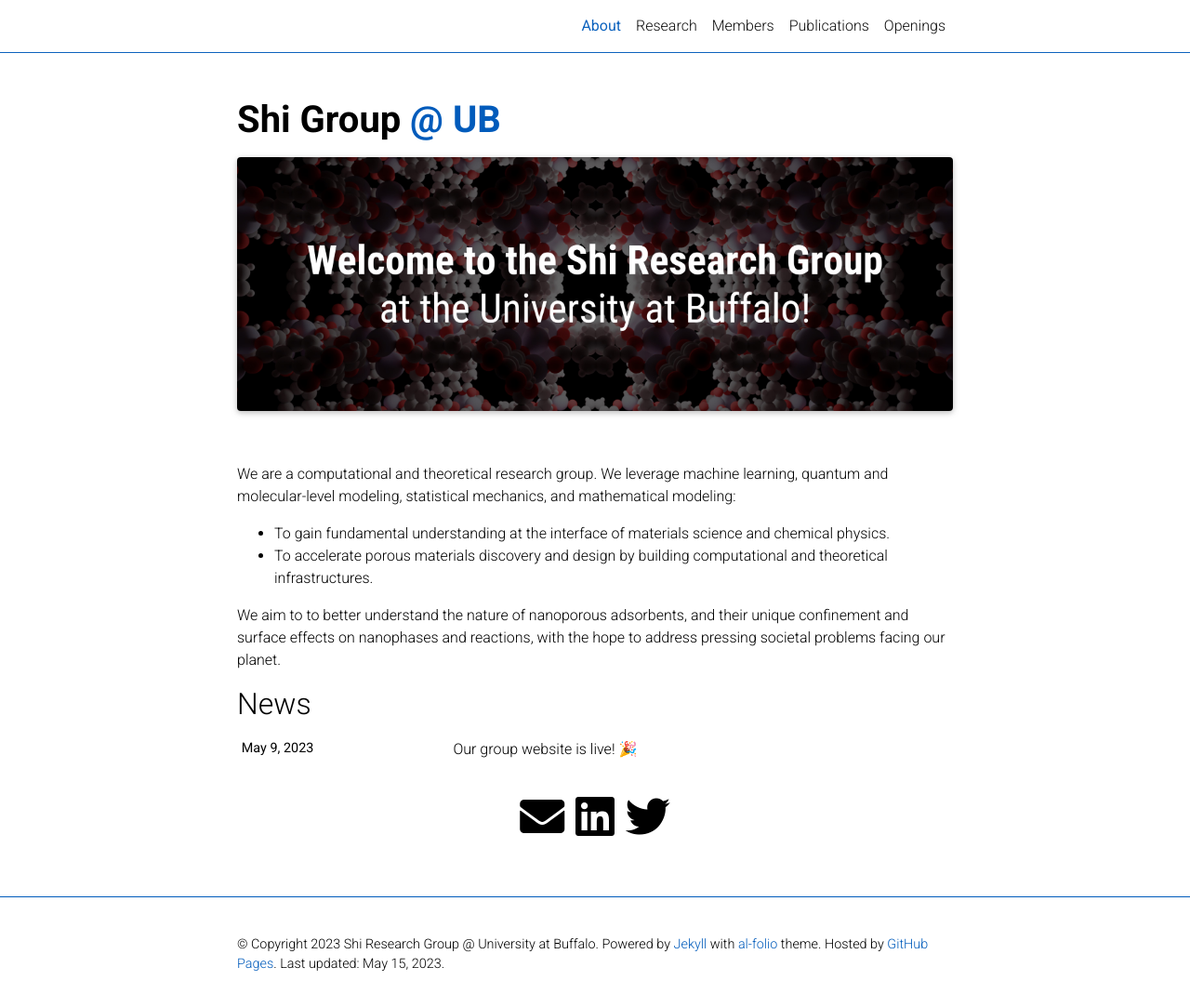
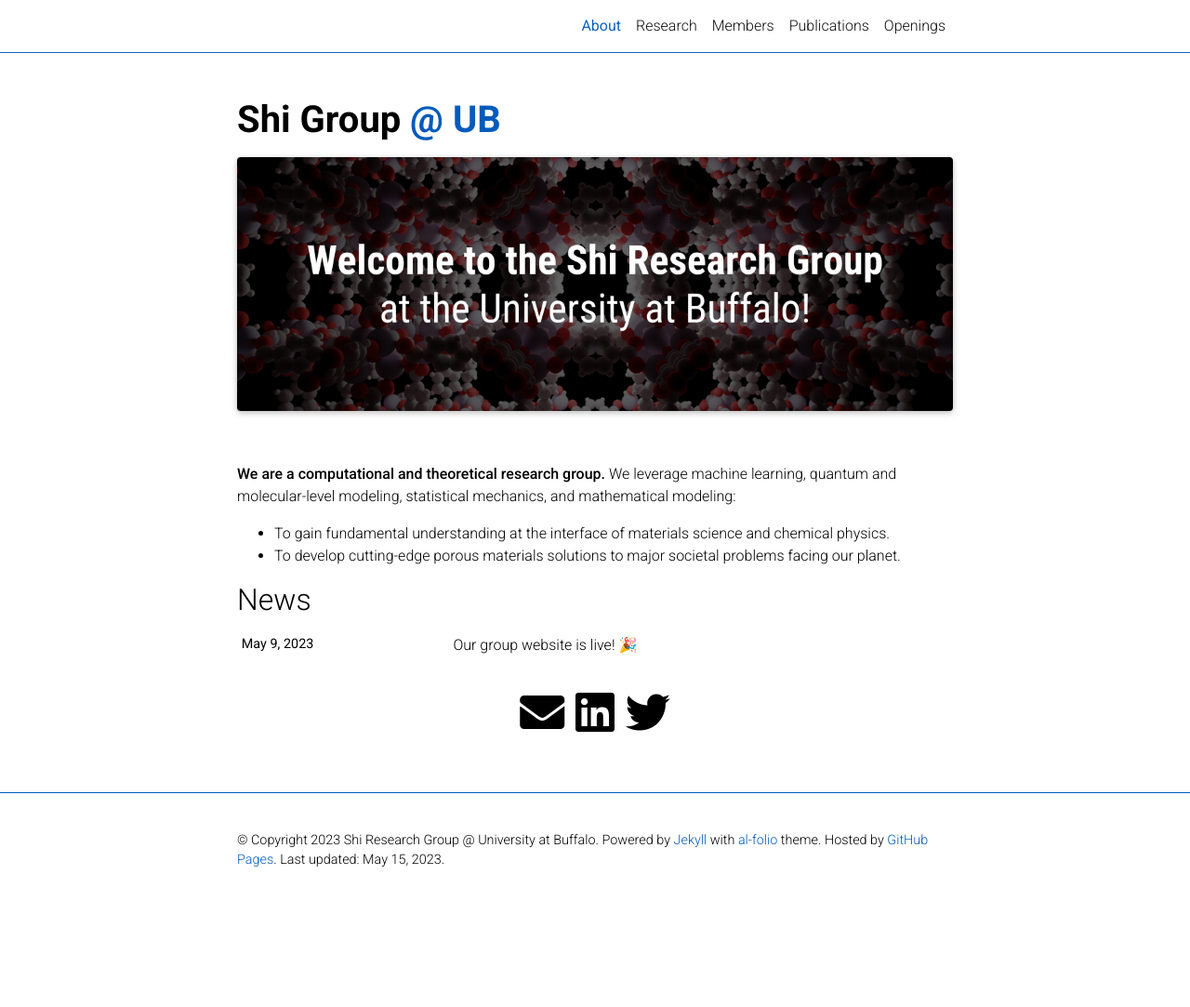
Before and after one commit to ShiResearchGroup/shiresearchgroup.github.io, a Jekyll site: the page built from _pages/about.md, in a window 1280 px wide and 1088 px high. Shown: the top 1083 px of the window at 93% size. Built offline with Jekyll 4.4.1, drawn with Linux system fonts in a browser that asks for light colours; full-size pictures stand in for the smaller copies a plugin makes; comment, search, counter and statistics services are not loaded; a style sheet for code colours, icons or effects is not loaded.

Commit message:
Update about.md

```diff
--- a/_pages/about.md
+++ b/_pages/about.md
@@ -23,8 +23,6 @@ social: true  # includes social icons at the bottom of the page
 </div>
 <br>
 
-We are a computational and theoretical research group. We leverage machine learning, quantum and molecular-level modeling, statistical mechanics, and mathematical modeling: <br>
+**We are a computational and theoretical research group.** We leverage machine learning, quantum and molecular-level modeling, statistical mechanics, and mathematical modeling: <br>
 - To gain fundamental understanding at the interface of materials science and chemical physics. <br>
-- To accelerate porous materials discovery and design by building computational and theoretical infrastructures. <br>
-
-We aim to to better understand the nature of nanoporous adsorbents, and their unique confinement and surface effects on nanophases and reactions, with the hope to address pressing societal problems facing our planet. <br>
+- To develop cutting-edge porous materials solutions to major societal problems facing our planet. <br>
```
